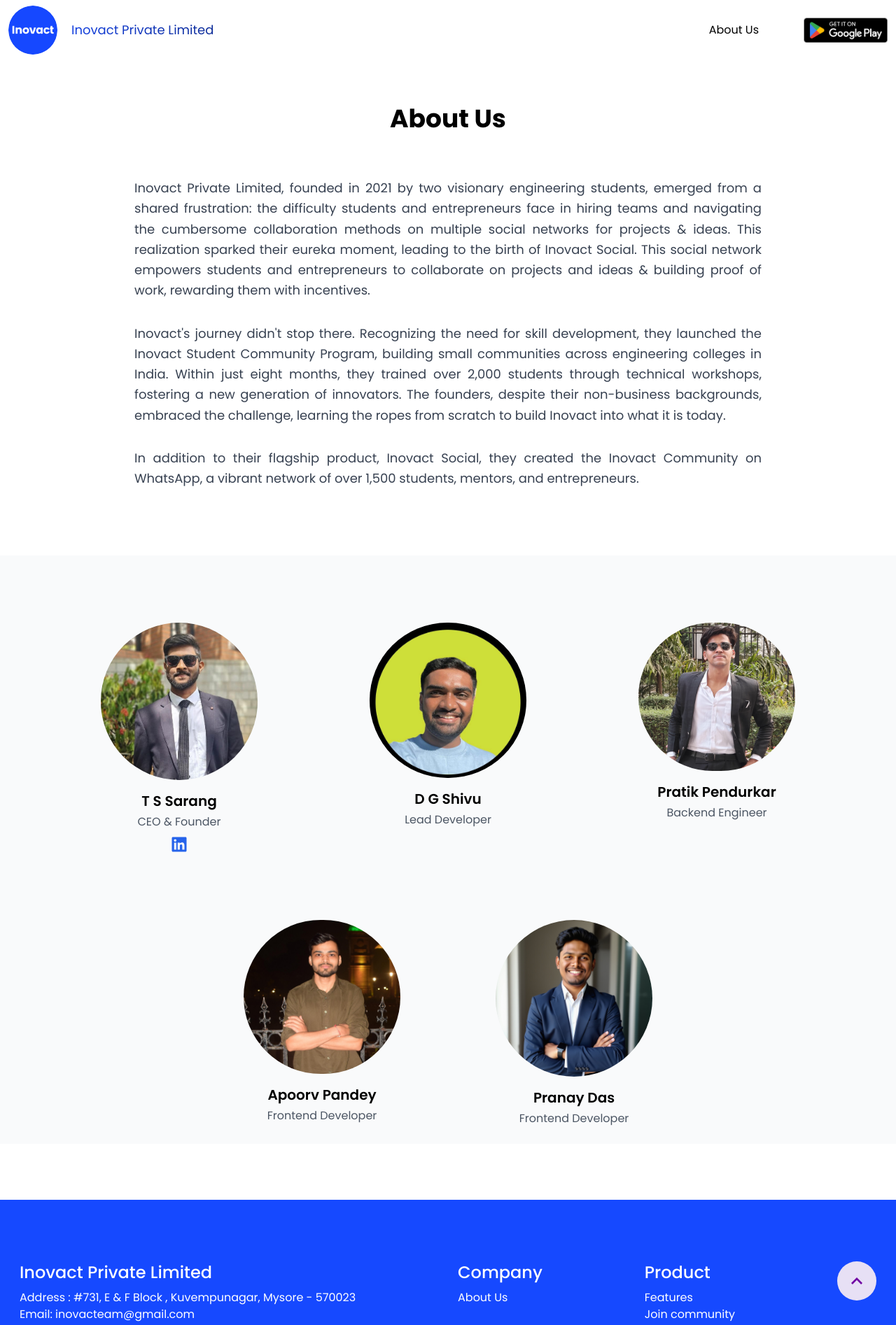
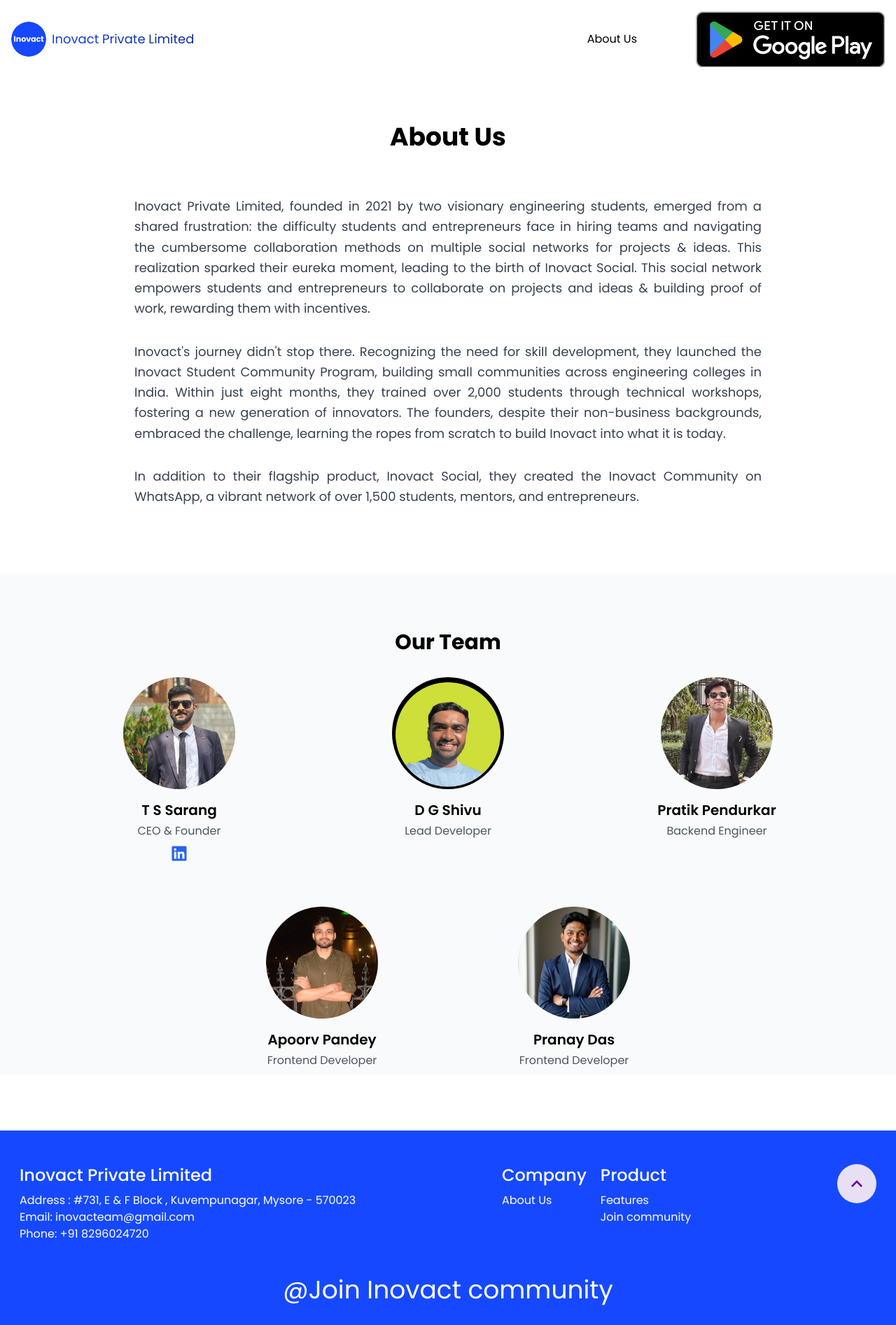
Before and after one commit to tss123-ux/inovactsnewwebsite, a Next.js app: page /about in a window 1280 px wide. Shown: the top 1894 px of the page at 70% size. Built offline with nearby package versions, Linux system fonts and the light colour scheme.

Commit message:
fix: responsive web design

```diff
--- a/package.json
+++ b/package.json
@@ -10,6 +10,7 @@
   },
   "dependencies": {
     "@headlessui/react": "^2.1.2",
+    "@vercel/analytics": "^1.4.0",
     "clsx": "^2.1.1",
     "framer-motion": "^11.3.24",
     "lucide-react": "^0.456.0",
--- a/src/app/about/page.tsx
+++ b/src/app/about/page.tsx
@@ -8,7 +8,8 @@
     name: "T S Sarang",
     role: "CEO & Founder",
     imageUrl: "/images/Sarang.jpg",
-    linkedinUrl: "https://www.linkedin.com/in/sarang-pani",
+    linkedinUrl:
+      "https://www.linkedin.com/in/sarang-pani-14ab1919b?utm_source=share&utm_campaign=share_via&utm_content=profile&utm_medium=android_app",
   },
   {
     name: "D G Shivu",
@@ -78,24 +79,25 @@
         </div>
 
         <div className="relative max-w-5xl mx-auto my-20">
+          <h2 className="text-3xl font-bold mb-8 text-center">Our Team</h2>
           {/* First row */}
-          <div className="flex justify-between mb-16">
+          <div className="flex flex-col sm:flex-row justify-between mb-16 gap-10">
             {teamMembers.slice(0, 3).map((member) => (
-              <div key={member.name} className="w-64">
+              <div key={member.name} className="w-full sm:w-64">
                 <TeamMember {...member} />
               </div>
             ))}
           </div>
 
           {/* Second row with increased offset */}
-          <div className="flex justify-center gap-10">
+          <div className="flex flex-col sm:flex-row justify-center gap-10">
             {teamMembers.slice(3, 4).map((member) => (
-              <div key={member.name} className="w-64 mr-16">
+              <div key={member.name} className="w-full sm:w-64 sm:mr-16">
                 <TeamMember {...member} />
               </div>
             ))}
             {teamMembers.slice(4).map((member) => (
-              <div key={member.name} className="w-64">
+              <div key={member.name} className="w-full sm:w-64">
                 <TeamMember {...member} />
               </div>
             ))}
--- a/src/app/layout.tsx
+++ b/src/app/layout.tsx
@@ -1,6 +1,7 @@
 import type { Metadata } from "next";
 import { Inter, Poppins } from "next/font/google";
 import "./globals.css";
+import { Analytics } from "@vercel/analytics/react";
 
 const inter = Poppins({
   subsets: ["latin"],
@@ -19,7 +20,10 @@
 }>) {
   return (
     <html lang="en">
-      <body className={inter.className}>{children}</body>
+      <body className={inter.className}>
+        {children}
+        <Analytics mode="production" />;
+      </body>
     </html>
   );
 }
--- a/src/components/Footer.tsx
+++ b/src/components/Footer.tsx
@@ -4,8 +4,8 @@
 
 const Footer = () => {
   return (
-    <div className="bg-[#1649FF] text-white lg:pt-20 pt-32 px-5 relative">
-      <div className="max-w-7xl mx-auto flex justify-between flex-wrap lg:gap-0 gap-7 p-2">
+    <div className="bg-[#1649FF] text-white py-10 px-5 relative">
+      <div className="max-w-7xl mx-auto flex flex-col md:flex-row justify-between gap-7 p-2">
         <div className="">
           <h2 className="text-2xl font-medium mb-2">Inovact Private Limited</h2>
           <p>
@@ -14,6 +14,7 @@
             <br /> Phone: +91 8296024720
           </p>
         </div>
+        <div className="flex flex-col md:flex-row gap-5">
           <div className="">
             <h2 className="text-2xl font-medium mb-2">Company</h2>
             <Link href="/about">
@@ -30,15 +31,9 @@
               <h3>Join community </h3>
             </Link>
           </div>
-
-        {/* <div className="">
-          {" "}
-          <h2 className="text-2xl font-medium mb-2">Company </h2>
-          <h3>About us </h3>
-          <h3>Contact us </h3>
-        </div> */}
-        <Link href="#" className="lg:static absolute top-10 right-4">
-          {" "}
+        </div>
+        <div className="md:static absolute top-5 right-5">
+          <Link href="#" className="">
             <div className="">
               <svg
                 width="56"
@@ -56,12 +51,13 @@
             </div>
           </Link>
         </div>
-      <div className="max-w-7xl  mx-auto items-center justify-center">
+      </div>
+      <div className="max-w-7xl mx-auto items-center justify-center mt-10">
         <div className="">
-          <div className="lg:text-6xl text-4xl text-center my-10">
+          <div className="text-4xl text-center my-10">
             @Join Inovact community{" "}
           </div>
-          <div className="flex items-center justify-center gap-10">
+          <div className="flex items-center justify-center gap-10 flex-wrap">
             <Link
               href="https://chat.whatsapp.com/GClxUdUctuaEUeWmJmNYHo"
               target="_blank"
@@ -82,7 +78,7 @@
             </Link>
           </div>
         </div>
-        <div className="mt-10 text-center">
+        <div className="mt-10 text-center text-xs sm:text-sm">
           &copy; {new Date().getFullYear()} All rights reserved by Inovact
           Private Limited
         </div>
--- a/src/components/Navbar.tsx
+++ b/src/components/Navbar.tsx
@@ -4,34 +4,36 @@
 
 const Navbar = () => {
   return (
-    <div className="lg:px-3 px-4 flex items-center justify-between max-w-7xl mx-auto">
-      <div className="bg-clip-text from-[#1649FF] to-[#0D2C99] text-transparent bg-gradient-to-r md:text-3xl lg:text-lg text-xs py-2 flex gap-5 items-center">
-        <Image
-          src="/images/48.jpg"
-          alt=""
-          width={100}
-          height={100}
-          className="lg:w-[70px] lg:h-[70px] rounded-full w-[50px] h-[50px]"
-        />
-        <Link href={"/"}>Inovact Private Limited</Link>
+    <div className="px-4 flex items-center justify-between max-w-7xl mx-auto py-4">
+      <div className="bg-clip-text from-[#1649FF] to-[#0D2C99] text-transparent bg-gradient-to-r md:text-3xl lg:text-lg text-xs flex gap-5 items-center">
+        <Link href={"/"} className="flex gap-2 items-center">
+          <Image
+            src="/images/48.jpg"
+            alt=""
+            width={50}
+            height={50}
+            className="rounded-full"
+          />
+          <span>Inovact Private Limited</span>
+        </Link>
       </div>
-      <div className="flex flex-row gap-22 items-center">
-        <div className="">
+      <div className="flex flex-row gap-5 items-center">
+        <div className="hidden md:block">
           <Link href={"/about"} target="_blank">
             About Us
           </Link>
         </div>
-        <div className="ml-16">
+        <div className="ml-0 md:ml-16">
           <Link
             href="https://play.google.com/store/apps/details?id=in.pranaydas.inovact"
             target="_blank"
           >
             <Image
               src="/images/1.png"
-              width={200}
-              height={200}
+              width={120}
+              height={120}
               alt=""
-              className="lg:w-[120px] w-[80px] h-auto"
+              className="w-auto h-auto"
             />
           </Link>
         </div>
--- a/src/components/cards/TeamMember.tsx
+++ b/src/components/cards/TeamMember.tsx
@@ -17,8 +17,8 @@
   imageUrl,
 }: TeamMemberProps) {
   return (
-    <div className="flex flex-col items-center p-4">
-      <div className="w-50 h-50 rounded-full overflow-hidden mb-4">
+    <div className="flex flex-col items-center p-4 sm:p-0">
+      <div className="w-40 h-40 sm:w-50 sm:h-50 rounded-full overflow-hidden mb-4">
         <img
           src={imageUrl}
           alt={name}
@@ -26,7 +26,7 @@
         />
       </div>
       <h3 className="text-xl font-semibold mb-1">{name}</h3>
-      <p className="text-gray-600 mb-2">{role}</p>
+      <p className="text-gray-600 mb-2 text-center">{role}</p>
       {linkedinUrl && (
         <a
           href={linkedinUrl}
```
Also changed, not shown: 2 other files (tests, documents, lock files or other folders). Lines whose indentation alone changed are shown as unchanged.
